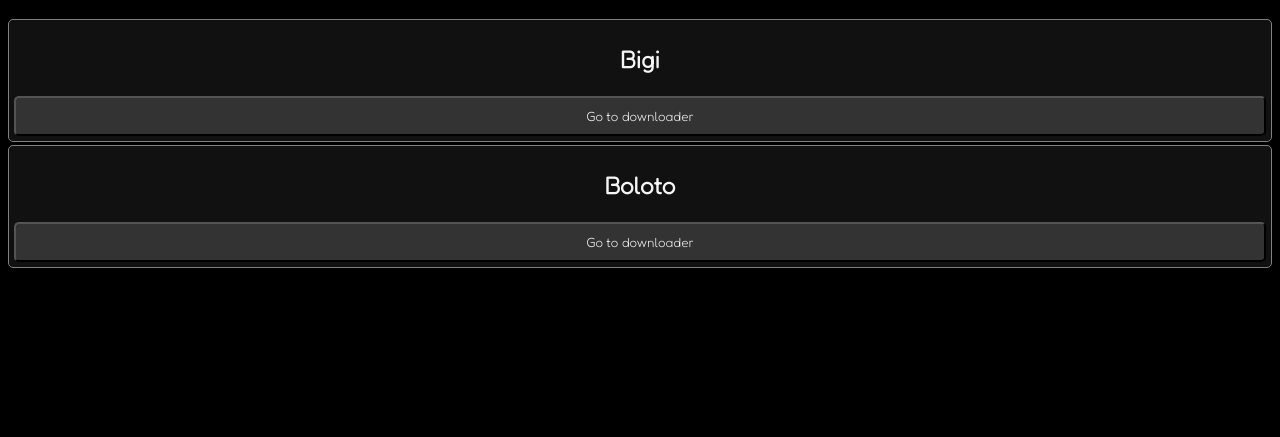
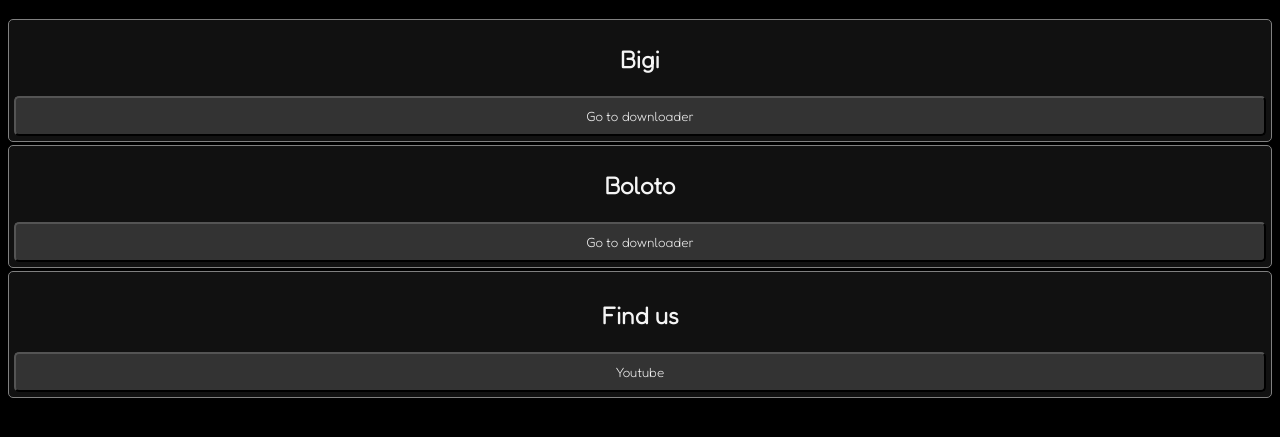
Before and after one commit to tacterex/boloto_studio_downloader, a plain HTML site: page index.html in a window 1280 px wide. Shown: the part 63-500 px from the top of the page. Drawn offline with Linux system fonts and the light colour scheme.

Commit message:
Update index.html

```diff
--- a/index.html
+++ b/index.html
@@ -84,6 +84,24 @@
                 document.querySelector("body").appendChild(section)
             }
         }
+
+        const FINDUS = [
+            ["Youtube", "https://youtube.com/channel/UC8C7vnEfOu9iBsVyLgg4_XQ"]
+        ]
+
+        let contact = document.createElement("section")
+        let h2 = document.createElement("h2")
+        h2.innerHTML = "Find us"
+        contact.appendChild(h2)
+        for(let i = 0; i < FINDUS.length; i++){
+            let btn = document.createElement("button")
+            btn.innerHTML = FINDUS[i][0]
+            btn.addEventListener("click", function(){window.open(FINDUS[i][1])})
+            contact.appendChild(btn)
+        }
+        contact.style.paddingTop = "10px"
+        document.querySelector("body").appendChild(contact)
+
     </script>
 </body>
 </html>
```
